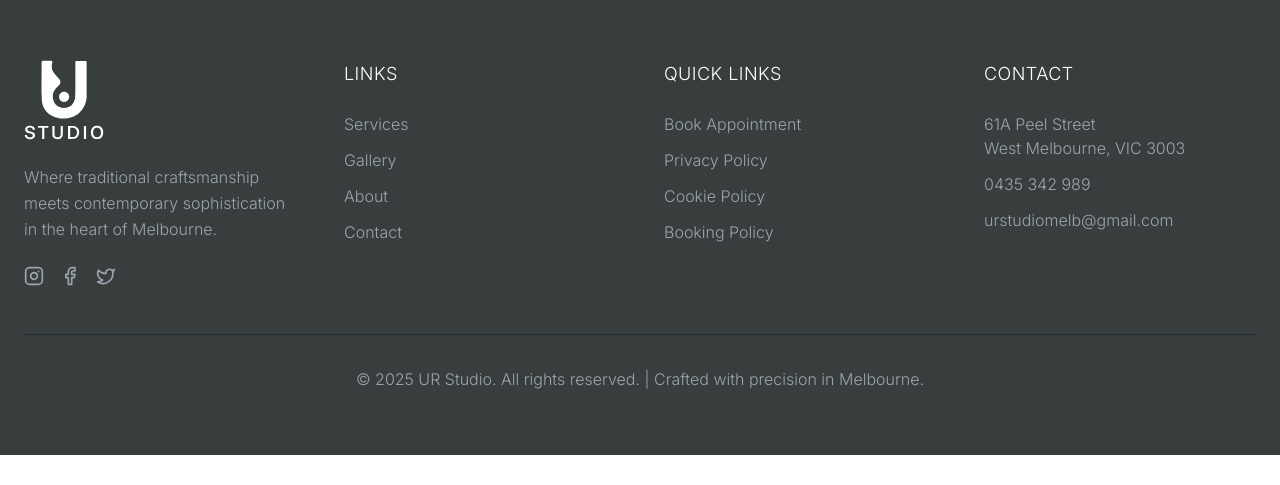
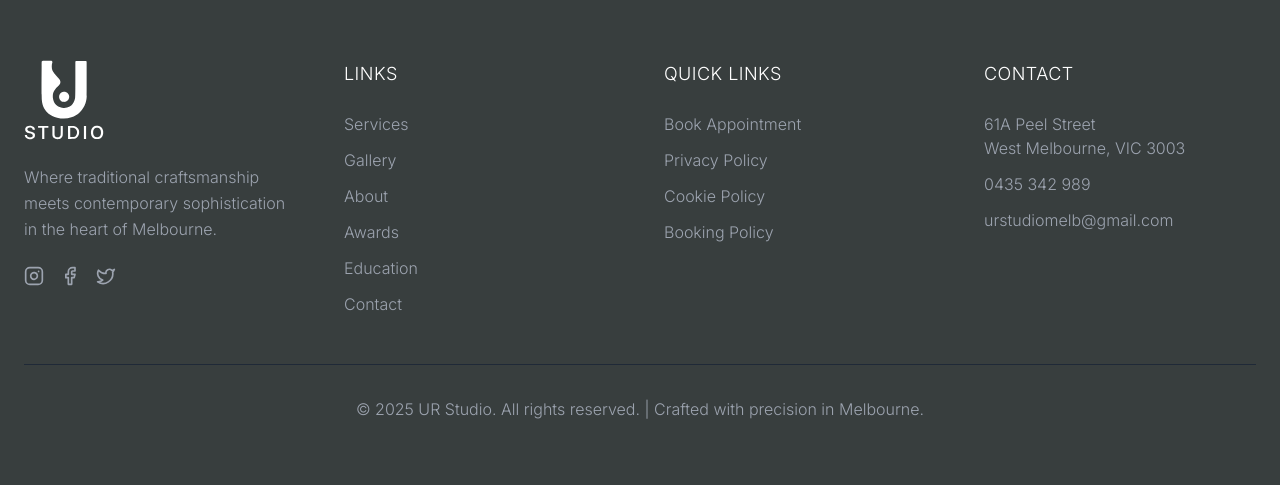
Before and after one commit to hd-marshall/ur-studio-nextjs, a Next.js app: page / in a window 1280 px wide. Shown: the part 7324-7809 px from the top of the page. Before the commit the page ends 7779 px from the top, so only its background shows below. Built offline with nearby package versions, Linux system fonts and the light colour scheme.

Commit message:
additional footer links

```diff
--- a/app/components/Footer.tsx
+++ b/app/components/Footer.tsx
@@ -100,6 +100,22 @@ export default function Footer() {
               </li>
               <li>
                 <button
+                  onClick={() => scrollToSection('#awards')}
+                  className="hover:text-white cursor-pointer transition-colors text-left"
+                >
+                  Awards
+                </button>
+              </li>
+              <li>
+                <button
+                  onClick={() => handlePageNavigation('/education')}
+                  className="hover:text-white cursor-pointer transition-colors text-left"
+                >
+                  Education
+                </button>
+              </li>
+              <li>
+                <button
                   onClick={() => scrollToSection('#contact')}
                   className="hover:text-white cursor-pointer transition-colors text-left"
                 >
```
